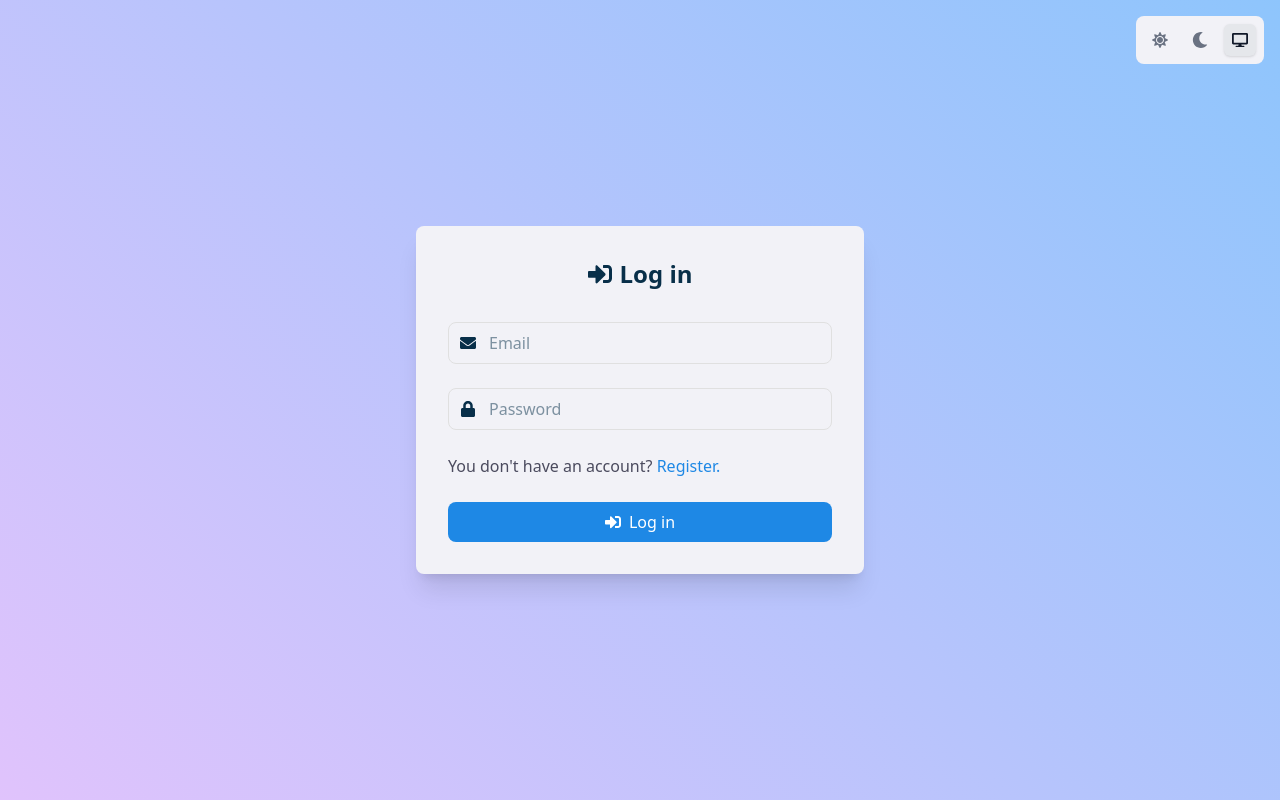
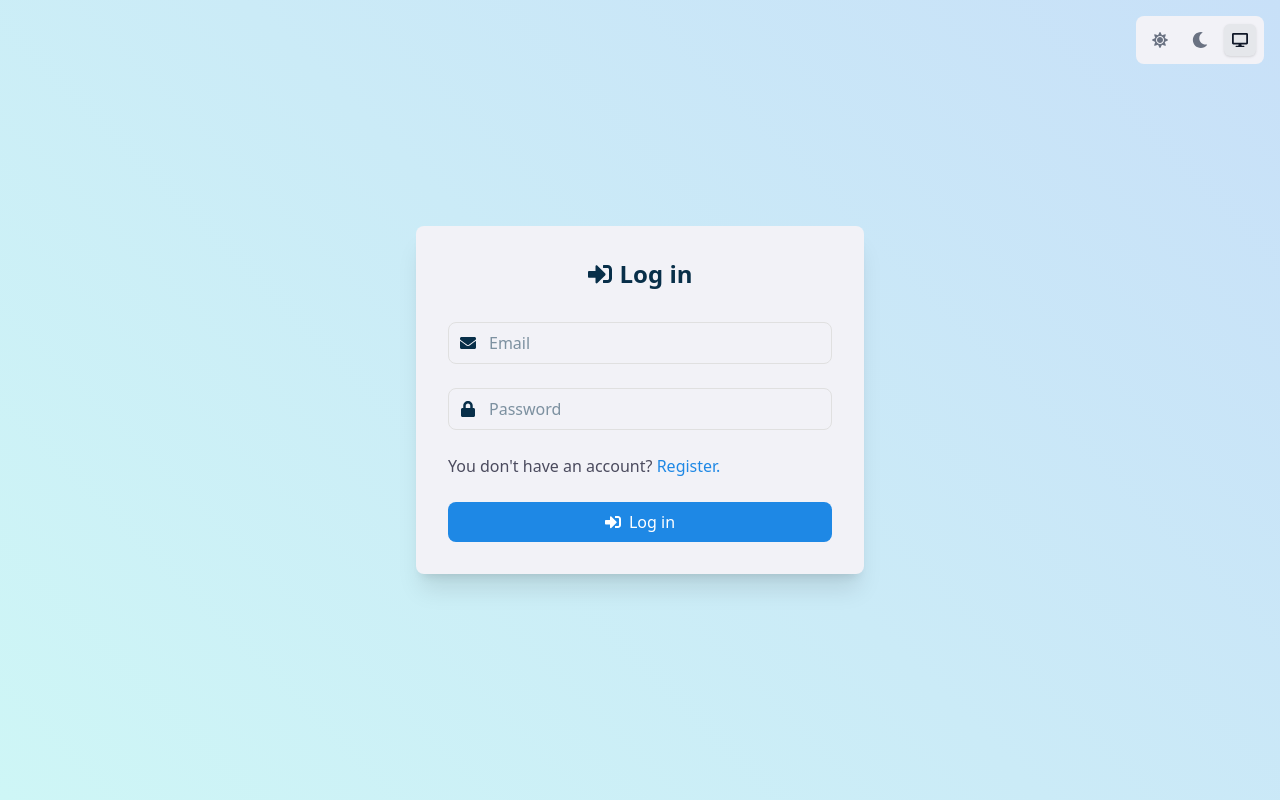
Before and after one commit to KhoaNguyen-HCMUS/note-app-frontend, a React (Vite) app: page /login in a window 1280 px wide. Built offline with nearby package versions, Linux system fonts and the light colour scheme; no server answers.

Commit message:
style: ✏  Changes color gradient

```diff
--- a/src/components/layout/header.jsx
+++ b/src/components/layout/header.jsx
@@ -15,7 +15,7 @@ export default function Header() {
     <header className='bg-white dark:bg-gray-900 shadow-sm'>
       <div className='container mx-auto px-4'>
         <div className='flex justify-between items-center py-3'>
-          <div className='flex items-center bg-linear-(--gradient-text) bg-clip-text text-transparent'>
+          <div className='flex items-center bg-linear-(--gradient-text) dark:bg-linear-(--gradient-text-dark) bg-clip-text text-transparent'>
             <FaStickyNote className='text-blue-600 mr-2' size={24} />
             <h1 className='text-xl font-semibold'>Lument Note App</h1>
           </div>
--- a/src/index.css
+++ b/src/index.css
@@ -5,11 +5,11 @@
   --color-primary: #082f49;
   --color-primary-dark: #e0e7ef;
 
-  --gradient-primary: 45deg, #e0c3fc 0%, #8ec5fc 100%;
-  --gradient-primary-dark: 45deg,#16053d 0%, #4361ee 100%;
+  --gradient-primary: 45deg,rgb(206, 246, 246) 0%,rgb(200, 224, 248) 100%;
+  --gradient-primary-dark: 45deg,rgb(76, 0, 112) 0%,rgb(4, 36, 179) 100%;
 
   --gradient-text: 45deg,#0077ed 0%,#8400ff 100%;
-  --gradient-text-dark: 45deg, #4cc9f0 0%, #c77dff 100%;
+  --gradient-text-dark: 45deg,rgb(131, 224, 252) 0%,rgb(208, 158, 246) 100%;
 
   --color-text-header: #1e1e2f;
   --color-text-body: #4b4b5e;
```
